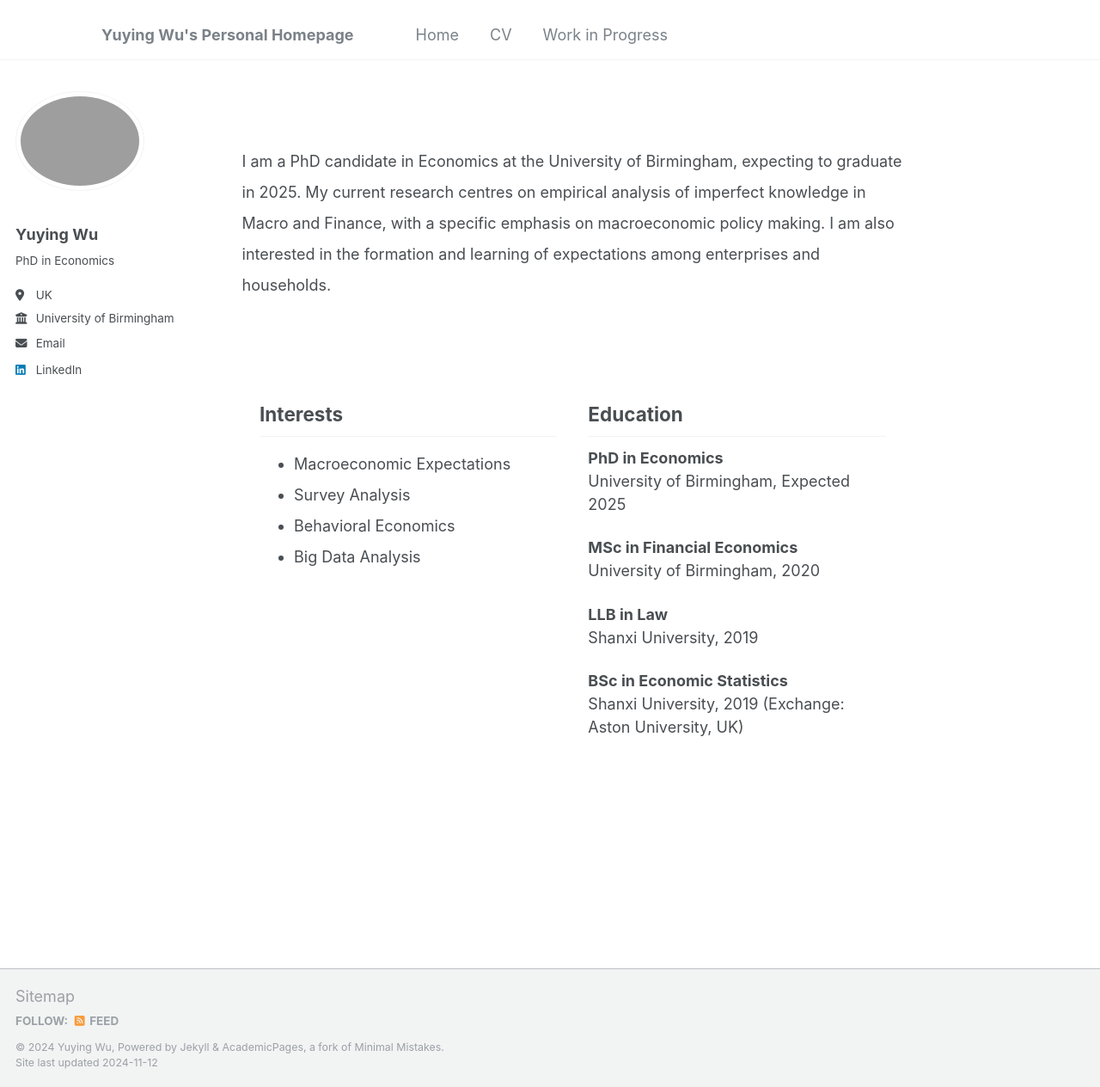
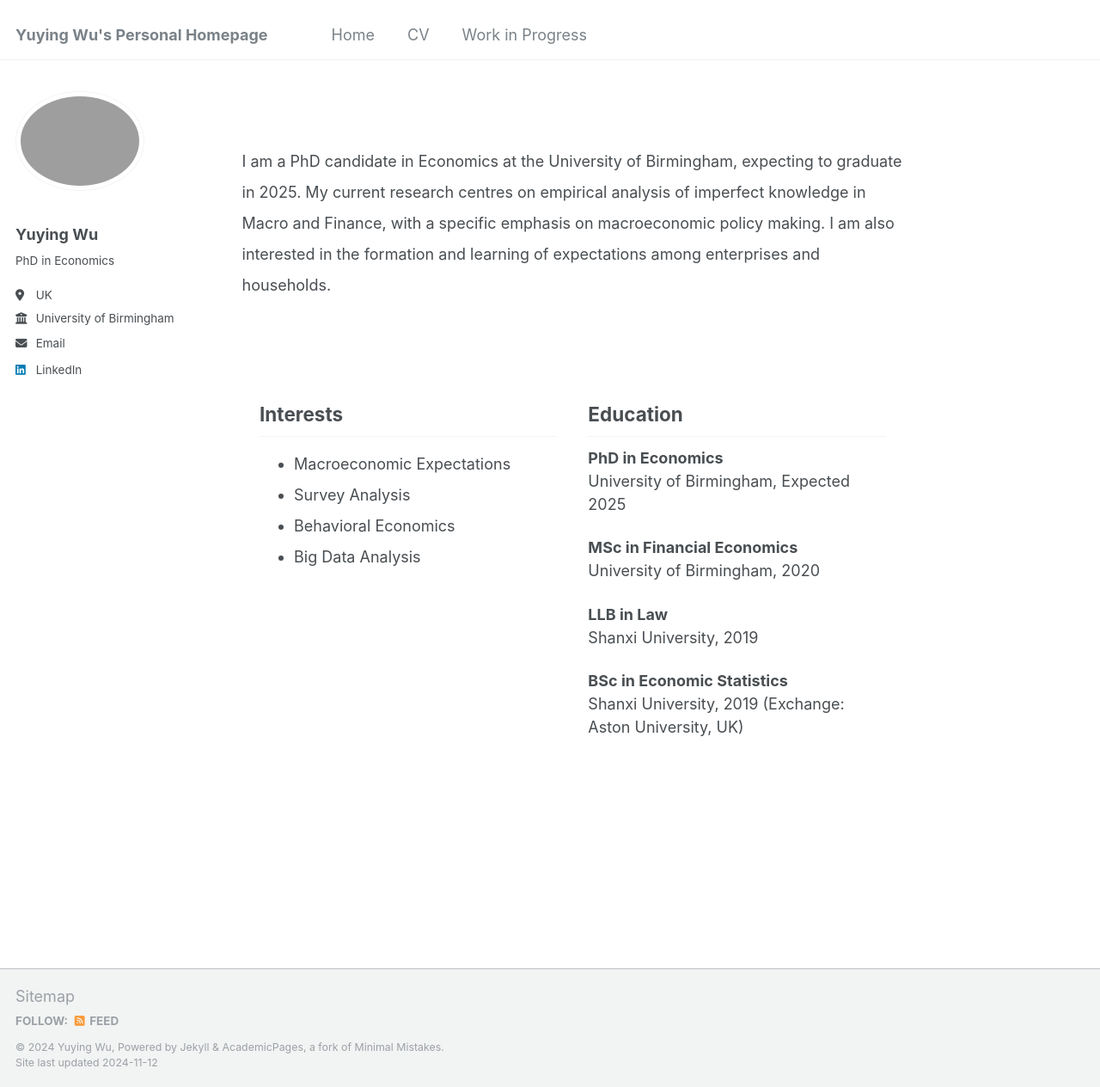
Before and after one commit to YUYINGWU-AURORA/yuying, a Jekyll site: the page built from _pages/about.md, in a window 1280 px wide and 1264 px high. Shown: the whole window at 86% size. Built offline with Jekyll 4.4.1, drawn with Linux system fonts in a browser that asks for light colours.

Commit message:
Update _navigation.scss

```diff
--- a/_sass/_navigation.scss
+++ b/_sass/_navigation.scss
@@ -171,16 +171,25 @@
 /*
    Priority plus navigation
    ========================================================================== */
+.header {
+  display: flex;
+  align-items: center; // 让标题和导航栏垂直居中
+}
+
+.site-title {
+  margin-right: auto; // 将标题推到左侧
+}
 
 .greedy-nav {
   position: relative;
   min-width: 250px;
   background: $background-color;
-  margin-left: 100px;
+  margin-left: auto;
 
   a {
     display: block;
     margin: 0 1rem;
+    margin-left: 20px; // 控制导航链接之间的间距
     padding: 0.5rem 0;
     color: $masthead-link-color;
     text-decoration: none;
```
